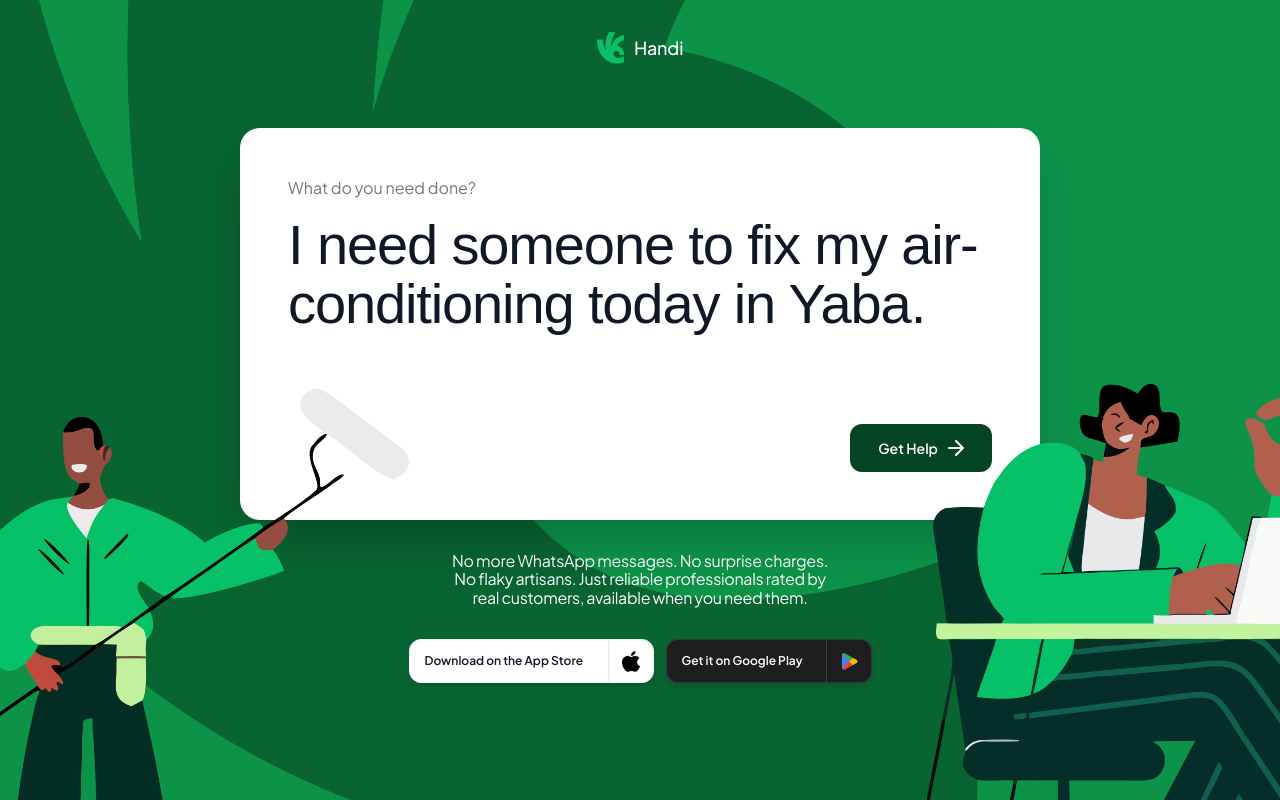
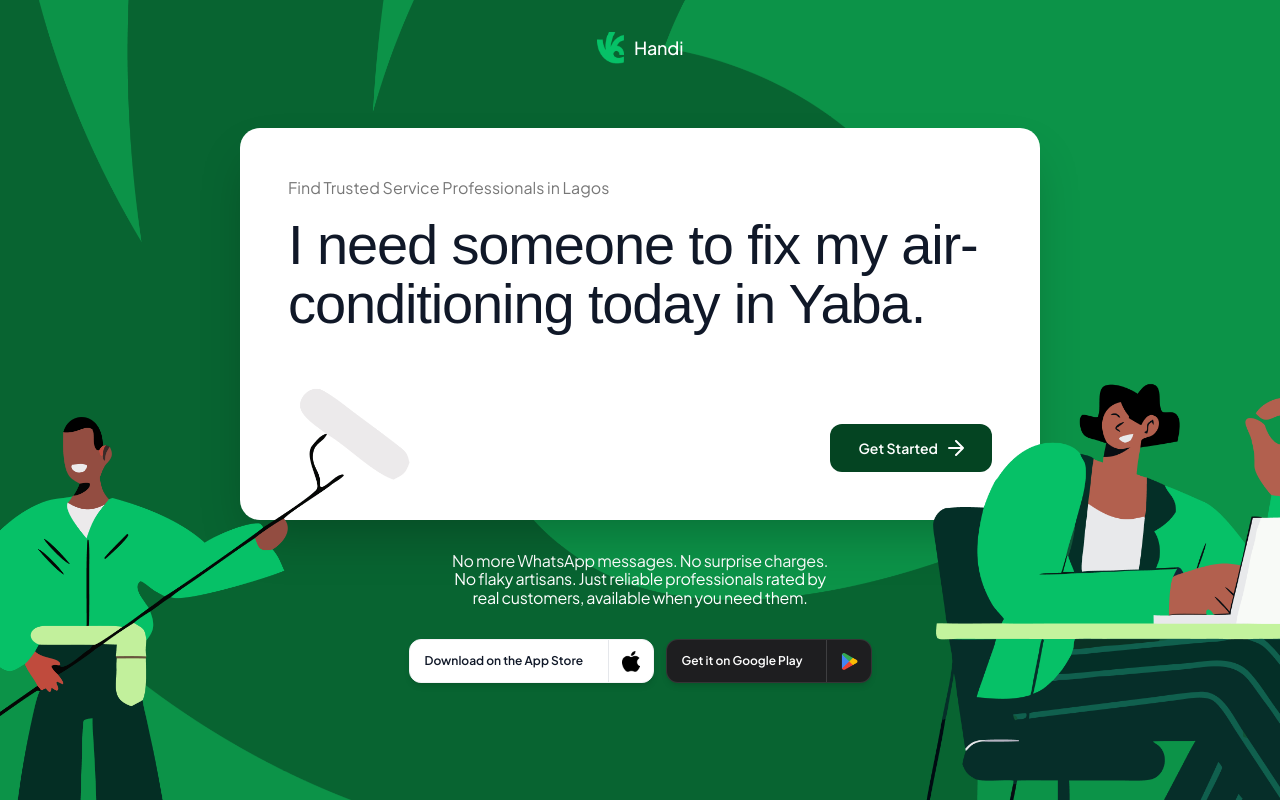
Before and after one commit to Azeez-Abiola/Handi-landing-page, a React (Vite) app: page / in a window 1280 px wide. Shown: the top 800 px of the page. Built offline with nearby package versions, Linux system fonts and the light colour scheme; a web font is replaced by a local one.

Commit message:
Hero: update label text and button to Get Started

```diff
--- a/src/components/Hero.jsx
+++ b/src/components/Hero.jsx
@@ -105,7 +105,7 @@
         {/* Floating White Input Card — flex-col so button stays at the bottom */}
         <div className="bg-white rounded-[20px] p-8 md:p-12 w-full max-w-[800px] shadow-2xl relative z-20 mb-8 transition-all duration-300 hover:-translate-y-1 flex flex-col">
           <span className="font-body text-[#777777] text-base font-normal mb-4 block">
-            What do you need done?
+            Find Trusted Service Professionals in Lagos
           </span>
           <h1 className="font-heading font-medium text-4xl md:text-[56px] text-gray-900 leading-[1.05] tracking-[-0.02em] mb-4 min-h-[120px] md:min-h-[160px]">
             {displayText}
@@ -117,7 +117,7 @@
               href="#"
               className="bg-dark-green text-white rounded-xl px-7 py-3.5 font-body font-semibold text-sm flex items-center gap-2.5 transition-all duration-300 hover:bg-[#03361a] hover:-translate-y-0.5"
             >
-              Get Help
+              Get Started
               <svg width="16" height="16" viewBox="0 0 16 16" fill="none" xmlns="http://www.w3.org/2000/svg">
                 <path d="M1 8H15M15 8L8 1M15 8L8 15" stroke="white" strokeWidth="2" strokeLinecap="round" strokeLinejoin="round" />
               </svg>
```
